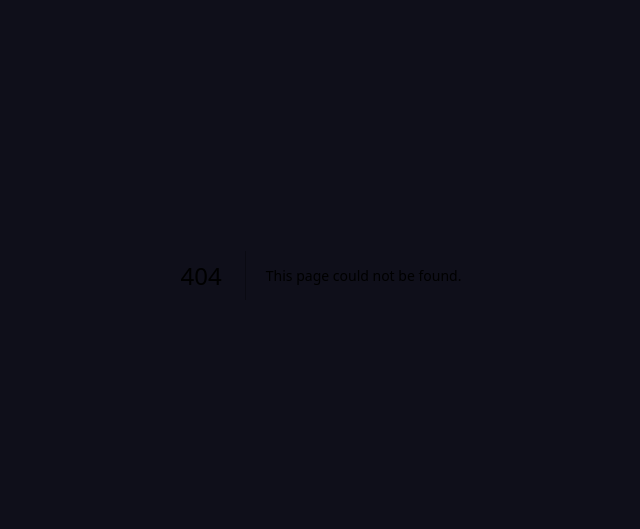
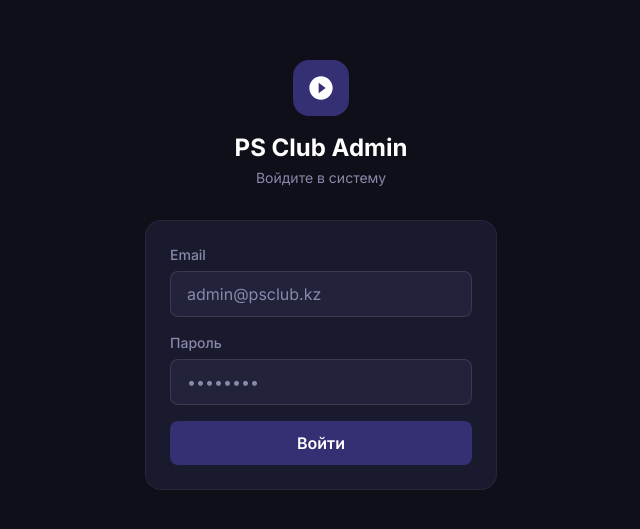
Before and after one commit to Qwaon/stgmu_110, a Next.js app in the folder Desktop/проекты/sonic/: page /login in a window 1280 px wide. Before the commit this address had no page. Shown: the part 125-654 px from the top of the page, without its empty margins (319-959 px from the left). Built offline with nearby package versions, Linux system fonts and the light colour scheme.

Commit message:
feat: login page with Supabase auth

```diff
--- /dev/null
+++ b/Desktop/проекты/sonic/src/app/login/page.tsx
@@ -0,0 +1,97 @@
+'use client'
+import { useState } from 'react'
+import { useRouter } from 'next/navigation'
+import { createClient } from '@/lib/supabase/client'
+
+export default function LoginPage() {
+  const router = useRouter()
+  const [email, setEmail] = useState('')
+  const [password, setPassword] = useState('')
+  const [error, setError] = useState<string | null>(null)
+  const [loading, setLoading] = useState(false)
+
+  async function handleLogin(e: React.FormEvent) {
+    e.preventDefault()
+    setLoading(true)
+    setError(null)
+
+    const supabase = createClient()
+    const { error } = await supabase.auth.signInWithPassword({ email, password })
+
+    if (error) {
+      setError('Неверный email или пароль')
+      setLoading(false)
+      return
+    }
+
+    // Middleware handles role-based redirect
+    router.refresh()
+  }
+
+  return (
+    <div className="min-h-screen flex items-center justify-center bg-bg">
+      <div className="w-full max-w-sm px-4">
+        {/* Logo */}
+        <div className="text-center mb-8">
+          <div className="inline-flex items-center justify-center w-14 h-14 rounded-2xl bg-accent mb-4">
+            <svg viewBox="0 0 24 24" fill="white" className="w-7 h-7">
+              <path d="M12 2C6.48 2 2 6.48 2 12s4.48 10 10 10 10-4.48 10-10S17.52 2 12 2zm-2 14.5v-9l6 4.5-6 4.5z" />
+            </svg>
+          </div>
+          <h1 className="text-2xl font-bold text-white">PS Club Admin</h1>
+          <p className="text-text-muted text-sm mt-1">Войдите в систему</p>
+        </div>
+
+        {/* Form */}
+        <form
+          onSubmit={handleLogin}
+          className="bg-surface rounded-2xl p-6 space-y-4 border border-white/5"
+        >
+          <div>
+            <label className="block text-sm font-medium text-text-muted mb-1.5">
+              Email
+            </label>
+            <input
+              type="email"
+              value={email}
+              onChange={e => setEmail(e.target.value)}
+              required
+              autoComplete="email"
+              className="w-full bg-surface-2 border border-white/10 rounded-lg px-4 py-2.5 text-white placeholder-text-muted focus:outline-none focus:border-accent-light transition-colors"
+              placeholder="admin@psclub.kz"
+            />
+          </div>
+
+          <div>
+            <label className="block text-sm font-medium text-text-muted mb-1.5">
+              Пароль
+            </label>
+            <input
+              type="password"
+              value={password}
+              onChange={e => setPassword(e.target.value)}
+              required
+              autoComplete="current-password"
+              className="w-full bg-surface-2 border border-white/10 rounded-lg px-4 py-2.5 text-white placeholder-text-muted focus:outline-none focus:border-accent-light transition-colors"
+              placeholder="••••••••"
+            />
+          </div>
+
+          {error && (
+            <p className="text-red-400 text-sm bg-red-500/10 rounded-lg px-3 py-2">
+              {error}
+            </p>
+          )}
+
+          <button
+            type="submit"
+            disabled={loading}
+            className="w-full bg-accent hover:bg-accent-hover disabled:opacity-50 text-white font-semibold py-2.5 rounded-lg transition-colors"
+          >
+            {loading ? 'Входим...' : 'Войти'}
+          </button>
+        </form>
+      </div>
+    </div>
+  )
+}
```
